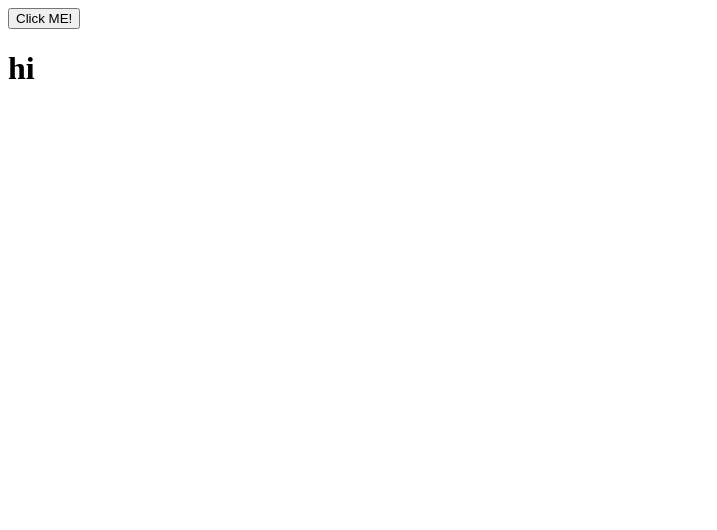
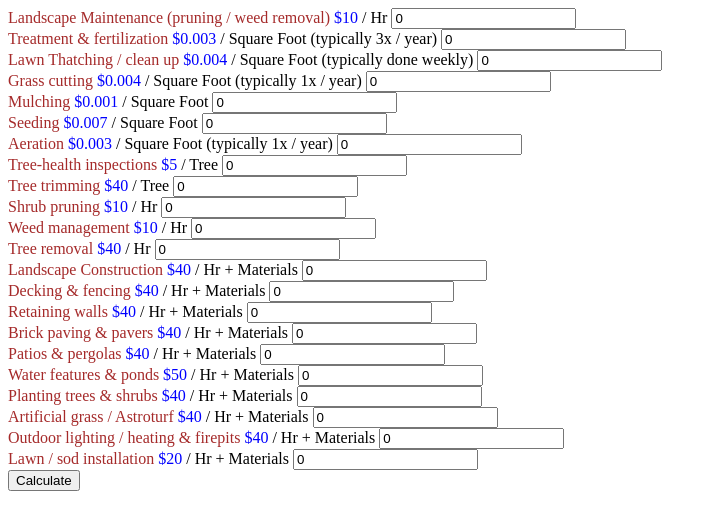
Before and after one commit to JoeTodes/VueFormDemo, a plain HTML site: page index.html in a window 1280 px wide. Shown: the whole page, without its empty margins (0-717 px from the left). Drawn offline with nearby package versions, Linux system fonts and the light colour scheme.

Commit message:
vue landscaping form complete

```diff
--- a/index.html
+++ b/index.html
@@ -1,15 +1,29 @@
 <!DOCTYPE html>
 
 <head>
-
+    <script src="https://cdn.jsdelivr.net/npm/vue@2/dist/vue.js"></script>
     <script src="script.js" defer></script>
 
 
 </head>
 
 <body>
-    <button onclick="getData(246)">Click ME!</button>
-    <h1 id="content">hi</h1>
-    <p id="winmessage"></p>
+
+    <div id="app">
+        <form>
+            <div v-for="service in services">
+                <span style="color: brown;">{{service[0]}}</span>
+                <span style="color: blue;">${{service[1]}}</span>
+                <span>{{service[2]}}</span>
+                <input type="number" v-model="service[3]">
+            </div>
+        </form>
+        <button v-on:click="totalPrice">Calculate</button>
+        <div v-if="total != 0">
+            <span>Total: $</span>
+            <span>{{total.toFixed(2)}}</span>
+        </div>
+    </div>
+
 
 </body>
--- a/script.js
+++ b/script.js
@@ -1,4 +1,49 @@
-function getData() {
-    document.getElementById("content").innerHTML = "nice"
-
-}
+var app = new Vue({
+    el: '#app',
+    data: {
+        services: [
+            ["Landscape Maintenance (pruning / weed removal)", 10, "/ Hr", 0],
+            [
+                "Treatment & fertilization",
+                0.003,
+                "/ Square Foot (typically 3x / year)",
+                0,
+            ],
+            [
+                "Lawn Thatching / clean up",
+                0.004,
+                "/ Square Foot (typically done weekly)",
+                0,
+            ],
+            ["Grass cutting", 0.004, "/ Square Foot (typically 1x / year)", 0],
+            ["Mulching", 0.001, "/ Square Foot", 0],
+            ["Seeding", 0.007, "/ Square Foot", 0],
+            ["Aeration", 0.003, "/ Square Foot (typically 1x / year)", 0],
+            ["Tree-health inspections", 5, "/ Tree", 0],
+            ["Tree trimming", 40, "/ Tree", 0],
+            ["Shrub pruning", 10, "/ Hr", 0],
+            ["Weed management", 10, "/ Hr", 0],
+            ["Tree removal", 40, "/ Hr", 0],
+            ["Landscape Construction", 40, "/ Hr + Materials", 0],
+            ["Decking & fencing", 40, "/ Hr + Materials", 0],
+            ["Retaining walls", 40, "/ Hr + Materials", 0],
+            ["Brick paving & pavers", 40, "/ Hr + Materials", 0],
+            ["Patios & pergolas", 40, "/ Hr + Materials", 0],
+            ["Water features & ponds", 50, "/ Hr + Materials", 0],
+            ["Planting trees & shrubs", 40, "/ Hr + Materials", 0],
+            ["Artificial grass / Astroturf", 40, "/ Hr + Materials", 0],
+            ["Outdoor lighting / heating & firepits", 40, "/ Hr + Materials", 0],
+            ["Lawn / sod installation", 20, "/ Hr + Materials", 0],
+        ],
+        total: 0
+    },
+    methods: {
+        totalPrice: function () {
+            var tot = 0;
+            this.services.forEach((service) => {
+                tot += parseInt(service[3]) * service[1];
+            });
+            this.total = tot
+        }
+    }
+})
```
